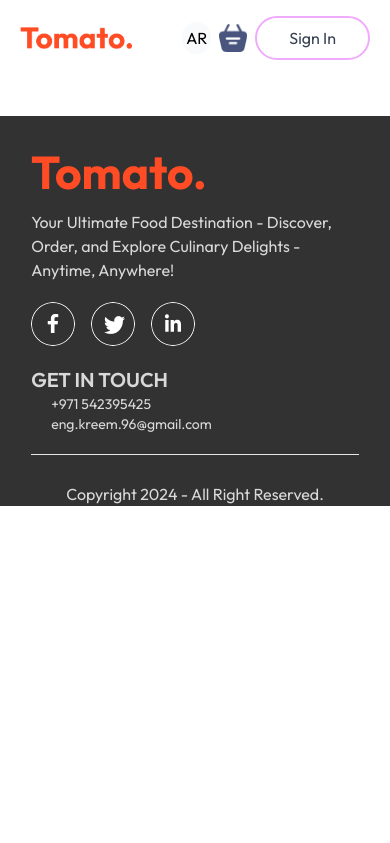
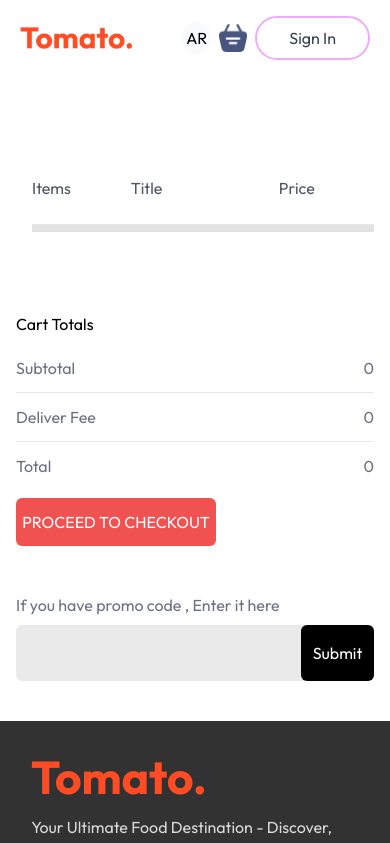
Before and after one commit to abdulkareemm/food-app, a React (Vite) app: page /food-app/cart in a window 390 px wide. Shown: the top 843 px of the page. Built offline with nearby package versions, Linux system fonts and the light colour scheme.

Commit message:
fix responsive cart

```diff
--- a/src/App.jsx
+++ b/src/App.jsx
@@ -11,8 +11,8 @@ function App() {
 
           <Routes>
             <Route path="/food-app/" element={<Home />} />
-            <Route path="/cart" element={<Cart />} />
-            <Route path="/order" element={<Order />} />
+            <Route path="/food-app/cart" element={<Cart />} />
+            <Route path="/food-app/order" element={<Order />} />
           </Routes>
         </Router>
       </div>
--- a/src/components/Navbar.jsx
+++ b/src/components/Navbar.jsx
@@ -58,7 +58,7 @@ export default function Navbar() {
           className="hidden md:flex w-7"
         />
 
-        <Link className="relative cursor-pointer" to={"/cart"}>
+        <Link className="relative cursor-pointer" to={"/food-app/cart"}>
           <img src={assets.basket_icon} alt="basket" className="w-7" />
           {Object.keys(cartItems).length > 0 && (
             <div className="absolute bg-red-600 -top-3 ltr:-right-2 rtl:-left-2 px-1 text-sm md:text-base  md:px-2  rounded-full text-slate-200">
--- a/src/pages/Cart.jsx
+++ b/src/pages/Cart.jsx
@@ -6,8 +6,9 @@ const Cart = () => {
   const { food_list, cartItems, removeFromCart } = useStoreContext();
   const { t } = useTranslation();
   return (
-    <div className="mt-[100px] overflow-scroll min-h-[29vh] mx-4 md:mx-0">
-      <div className="mx-4  min-w-[600px]">
+    <div className="mt-[100px]   min-h-[29vh] mx-4 md:mx-0">
+      <div className="overflow-scroll w-full">
+        <div className="mx-4  min-w-[600px] ">
           <div className="cart-items-title text-gray-600">
             <p className="">{t("Items")}</p>
             <p className="">{t("Title")}</p>
@@ -41,6 +42,7 @@ const Cart = () => {
             }
           })}
         </div>
+      </div>
       <div className="mt-20 flex flex-col lg:flex-row justify-between gap-[max(12vw,20px)]">
         <div className="lg:flex-1 flex flex-col gap-5">
           <h2>{t("Cart Totals")}</h2>
@@ -67,7 +69,7 @@ const Cart = () => {
         <div className="lg:flex-1">
           <div>
             <p className="text-gray-500">{t("promo")}</p>
-            <div className="mt-2 flex justify-between items-center bg-[#eaeaea] rounded-md">
+            <div className="mt-2 flex justify-between items-center bg-[#eaeaea] rounded-md w-full">
               <input
                 type="text"
                 className="bg-transparent focus:ring-0 border-none mx-4 py-4"
```
Lines whose indentation alone changed are shown as unchanged.
